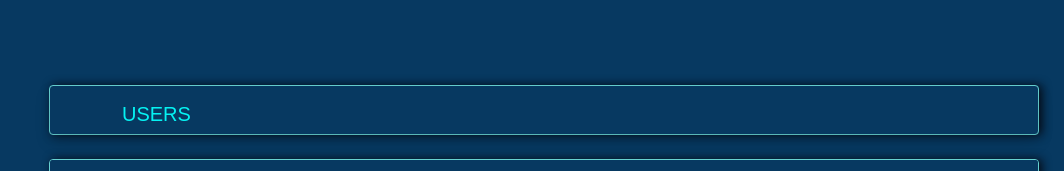
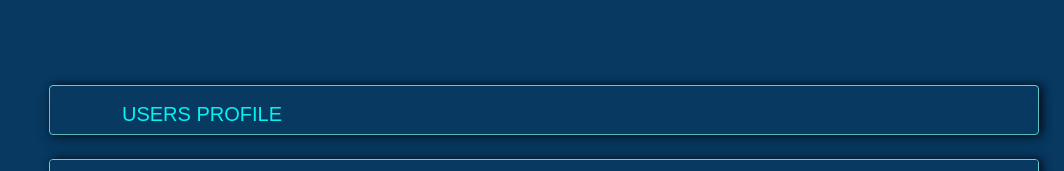
Before and after one commit to neavesVoltio/voltioApp2023, a website: page src/views/users.html in a window 1280 px wide. Shown: the top 171 px of the page, without its empty margins (216-1280 px from the left). Drawn offline with Linux system fonts and the light colour scheme.

Commit message:
Merge branch 'master' of https://github.com/neavesVoltio/voltioApp2023 LOAN

```diff
--- a/src/views/users.html
+++ b/src/views/users.html
@@ -40,7 +40,7 @@ License: For each use you must have a valid license purchased only from above li
             <div class="card rounded bg-transparent border-info">
                 <div class="d-flex justify-content-between align-items-center position-absolute  px-3 px-md-5 mt-3">
                   <div>
-                    <span class="h4 p-4 text-light" id="usernameTextAddUser">USERS</span>
+                    <span class="h4 p-4 text-light" id="usernameTextAddUser">USERS PROFILE</span>
                   </div>
                 </div>
               <div class="d-flex justify-content-center p-4 rounded-bottom shadow">
```
